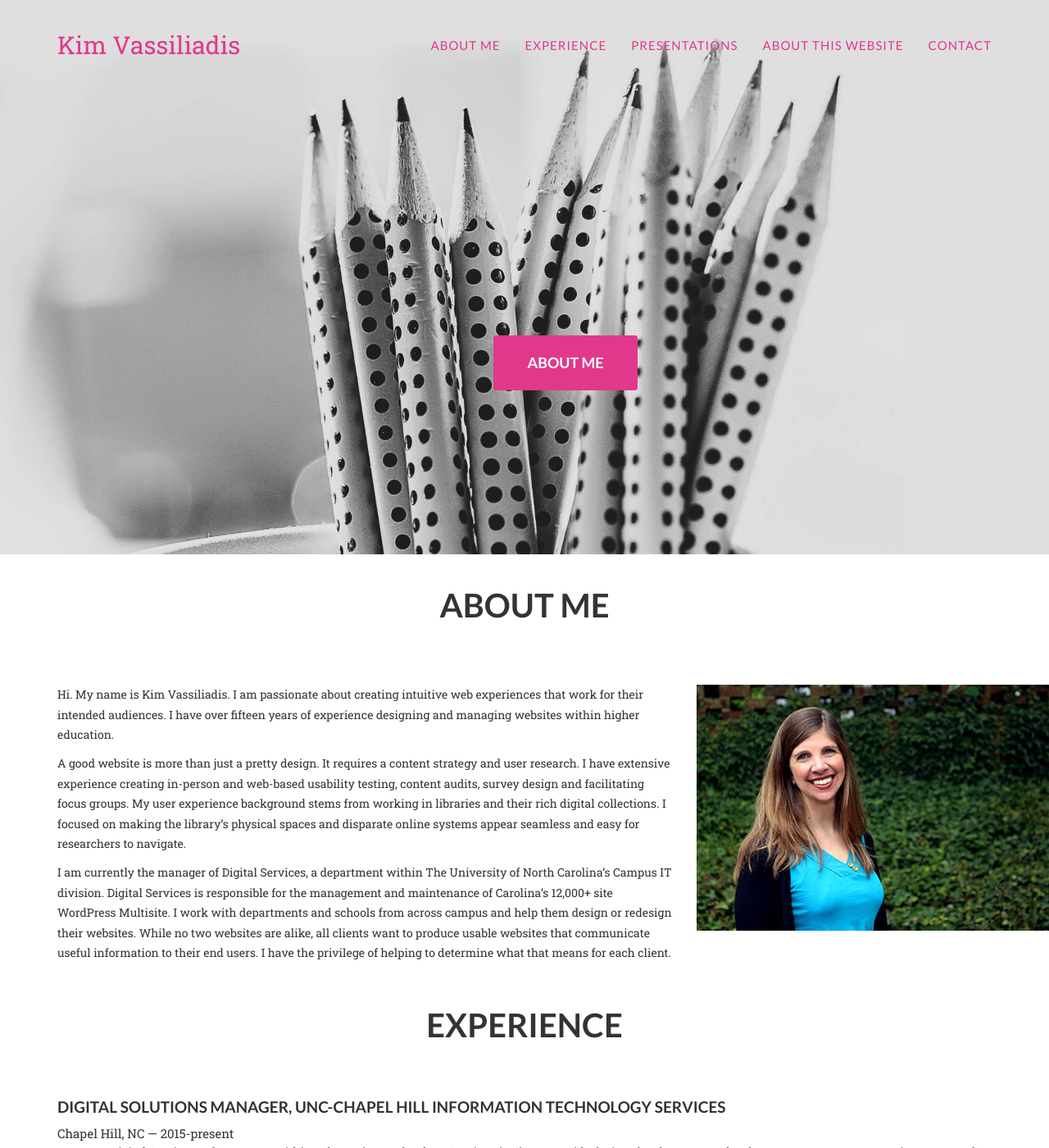
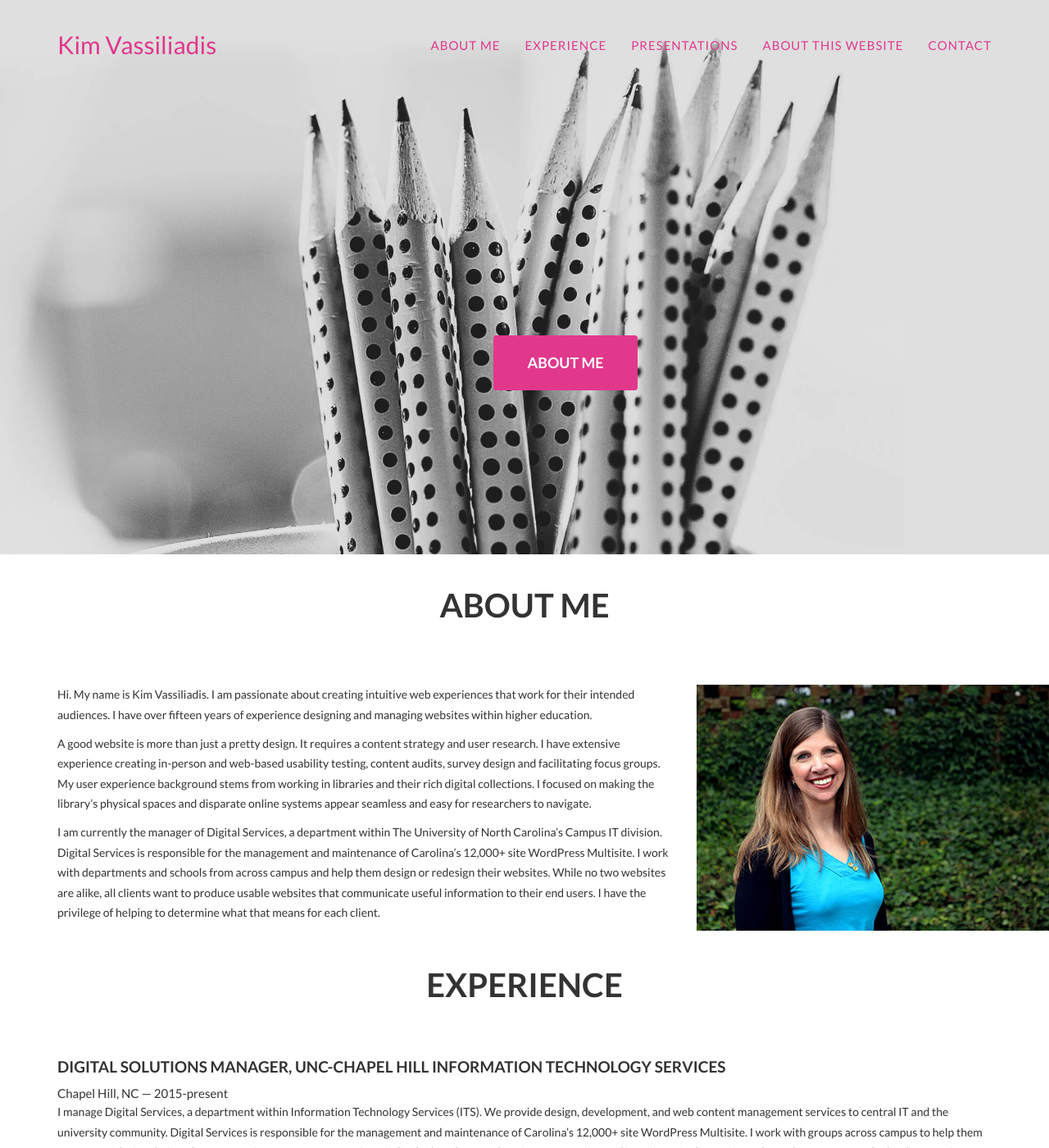
Before and after one commit to kimbrarian/jekyll, a Jekyll site: the page built from index.html, in a window 1280 px wide and 1400 px high. Shown: the whole window at 82% size. Built offline with Jekyll 4.4.1, drawn with Linux system fonts in a browser that asks for light colours; some web fonts are replaced.

Commit message:
Update agency.css

```diff
--- a/_includes/css/agency.css
+++ b/_includes/css/agency.css
@@ -6,7 +6,7 @@
 
 body {
     overflow-x: hidden;
-    font-family: "Roboto Slab","Helvetica Neue",Helvetica,Arial,sans-serif;
+    font-family: "Lato","Helvetica Neue",Helvetica,Arial,sans-serif;
     color: #{{ site.data.template.color.secondary-dark }};
 }
 
```
